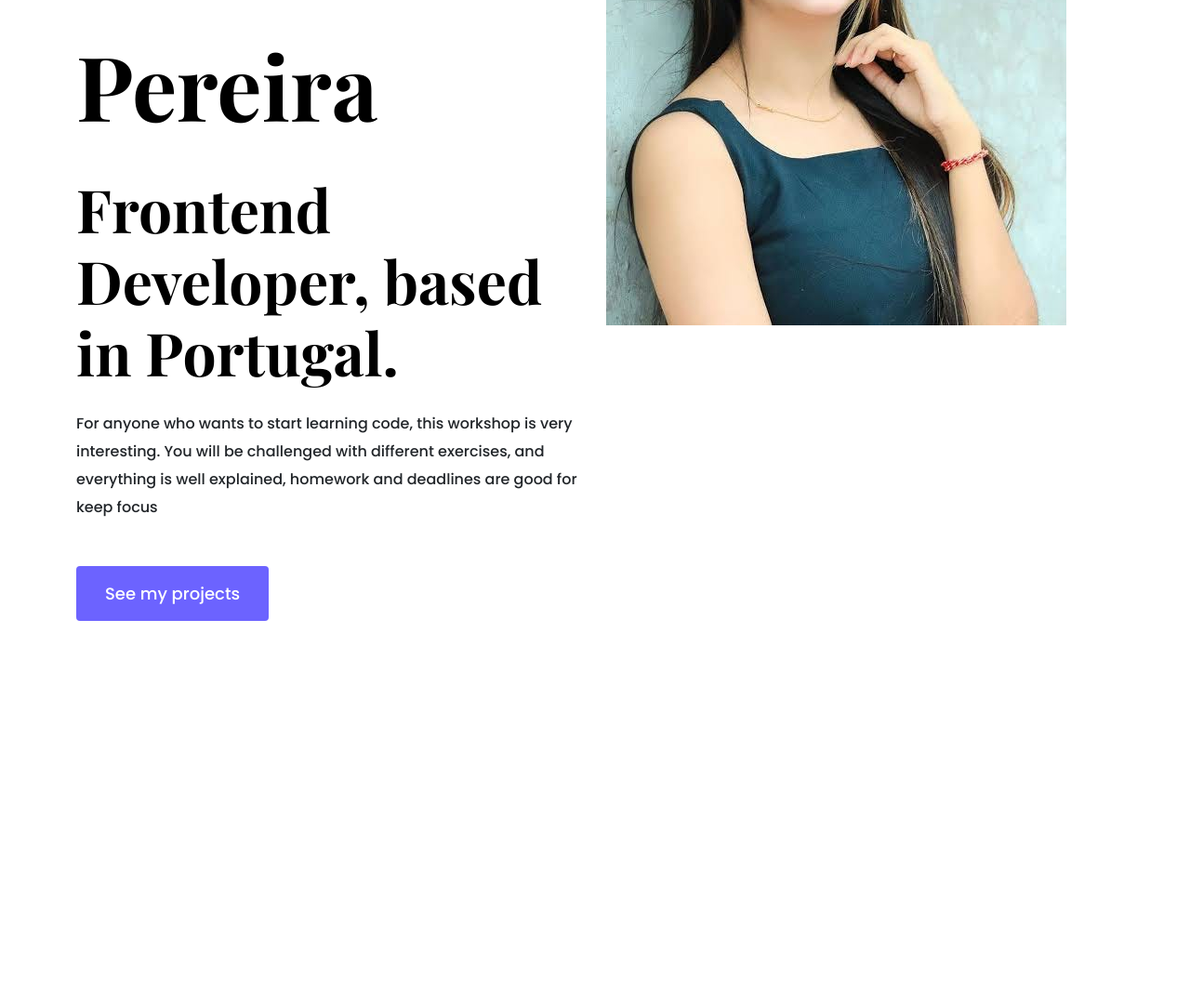
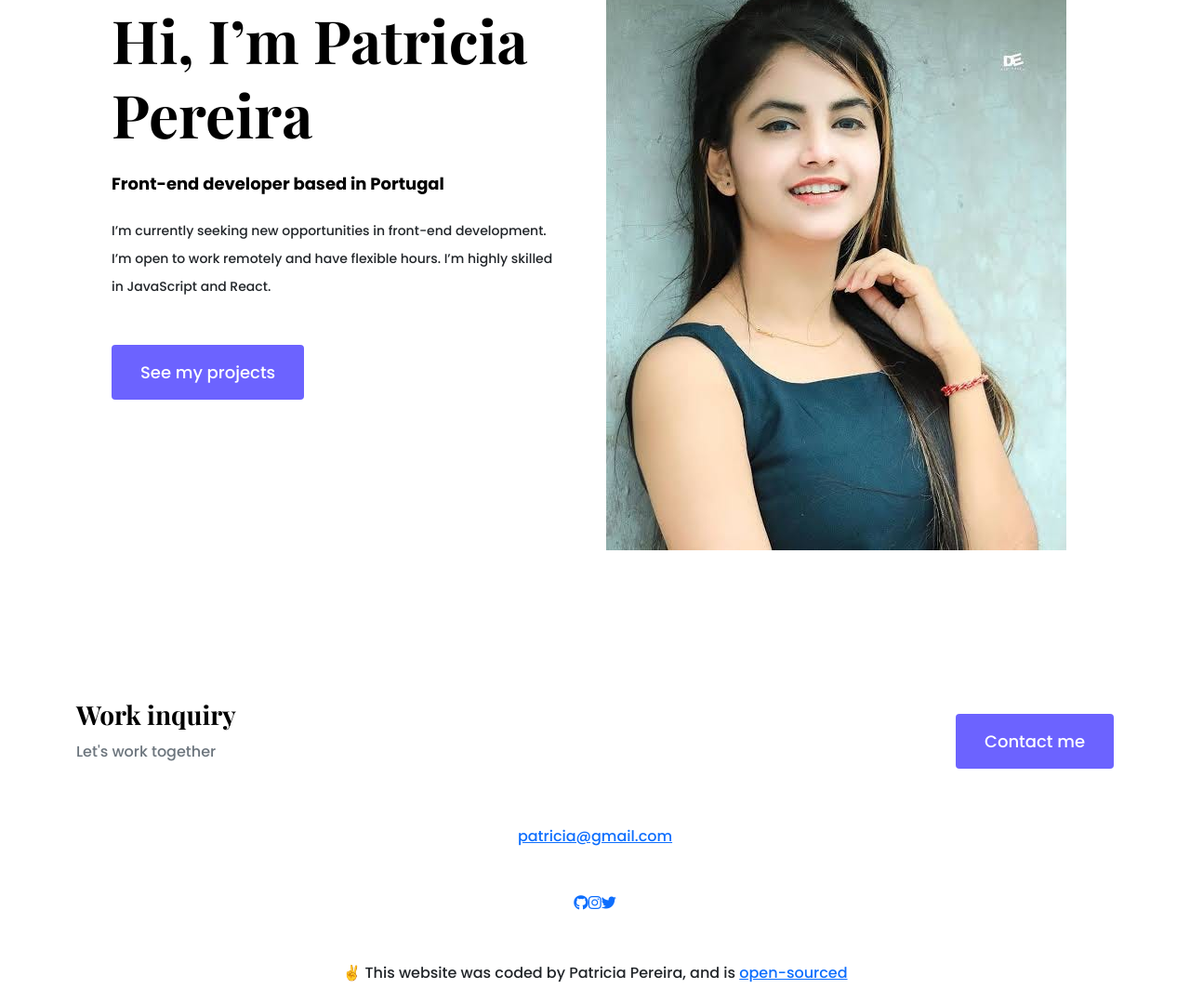
Before and after one commit to Sruti-sahini/Portfolio, a plain HTML site: page about.html in a window 1280 px wide. Shown: the part 269-1347 px from the top of the page at 93% size. Before the commit the page ends 937 px from the top, so only its background shows below. Drawn offline with nearby package versions, Linux system fonts and the light colour scheme.

Commit message:
Update about.html

```diff
--- a/about.html
+++ b/about.html
@@ -30,19 +30,48 @@
     ></script>
   </head>
   <body>
-    <div class="about-section container">
+    <div class="container">
+      <nav class="d-flex justify-content-between">
+        <a href="/" title="Homepage">
+          <img
+            src="images/logo.png"
+            class="logo d-none d-md-block"
+            alt="Patricia Logo"
+          />
+          <img
+            src="images/logo-small.jpg"
+            class="logo d-block d-md-none"
+            alt="Patricia Logo"
+          />
+        </a>
+        <ul>
+          <li>
+            <a href="/" title="Homepage"> Home</a>
+          </li>
+          <li class="active">
+            <a href="/about.html" title="About Patricia"> About</a>
+          </li>
+          <li>
+            <a href="/work.html" title="Patricia's work"> Work</a>
+          </li>
+          <li>
+            <a href="/contact.html" title="Contact Patricia"> Contact</a>
+          </li>
+        </ul>
+      </nav>
+    </div>
+    <div class="content-container container">
       <div class="row">
         <div class="col-lg-6">
-          <div class="about-section-content">
-            <h1 class="mb-4">Hi I am Patricia Pereira</h1>
-            <h2 class="mb-4">Frontend Developer, based in Portugal.</h2>
+          <div class="content">
+            <h1 class="mb-4">Hi, I’m Patricia Pereira</h1>
+            <h2 class="mb-4">Front-end developer based in Portugal</h2>
             <p class="mb-5">
-              For anyone who wants to start learning code, this workshop is very
-              interesting. You will be challenged with different exercises, and
-              everything is well explained, homework and deadlines are good for
-              keep focus
+              I’m currently seeking new opportunities in front-end development.
+              I’m open to work remotely and have flexible hours. I’m highly
+              skilled in JavaScript and React.
             </p>
-            <a href="" class="btn btn-branding">See my projects</a>
+            <a href="/work.html" class="btn btn-branding">See my projects</a>
           </div>
         </div>
         <div class="col-lg-6">
@@ -50,5 +79,63 @@
         </div>
       </div>
     </div>
+    <footer class="container">
+      <div class="contact-box justify-content-between mb-5 d-none d-md-flex">
+        <div>
+          <h3>Work inquiry</h3>
+          <p class="text-muted">Let's work together</p>
+        </div>
+        <div>
+          <a
+            href="/contact.html"
+            class="btn btn-branding mt-3"
+            title="Contact Patricia"
+          >
+            Contact me
+          </a>
+        </div>
+      </div>
+      <div class="d-flex justify-content-center mb-5">
+        <a
+          href="mailto:patricia@gmail.com"
+          class="email-link"
+          title="Email Patricia"
+        >
+          patricia@gmail.com
+        </a>
+      </div>
+      <div class="social-links d-flex justify-content-center">
+        <a
+          href="https://www.github.com/patricia"
+          target="_blank"
+          title="GitHub Profile"
+        >
+          <i class="fab fa-github"></i>
+        </a>
+        <a
+          href="https://www.instragram.com/patricia"
+          target="_blank"
+          title="instragram Profile"
+        >
+          <i class="fab fa-instagram"></i>
+        </a>
+        <a
+          href="https://www.twitter.com/patricia"
+          target="_blank"
+          title="Twitter Profile"
+        >
+          <i class="fab fa-twitter"></i>
+        </a>
+      </div>
+      <p class="text-center mt-5">
+        ✌️ This website was coded by Patricia Pereira, and is
+        <a
+          href="https://github.com/matthieua/portfolio-project"
+          target="_blank"
+        >
+          open-sourced
+        </a>
+      </p>
+    </footer>
   </body>
 </html>
```
